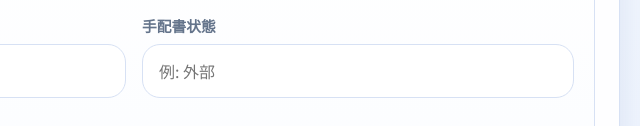
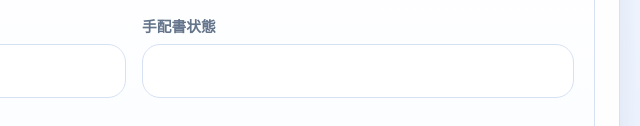
Before and after one commit to ni1214/inputto-firestore, a website built with Vite: page Index.html in a window 1280 px wide. Shown: the part 674-800 px from the top of the page, 640-1280 px from the left. Built offline with nearby package versions, Linux system fonts and the light colour scheme; some packages are replaced by stand-ins of ours.

Commit message:
Clear drawing status placeholder

```diff
--- a/Index.html
+++ b/Index.html
@@ -102,7 +102,7 @@
                 </label>
                 <label class="field">
                   <span>手配書状態</span>
-                  <input id="drawingStatusInput" type="text" placeholder="例: 外部">
+                  <input id="drawingStatusInput" type="text" placeholder="">
                 </label>
               </div>
 
```
Also changed, not shown: docs/index.html (+1 -1 lines).
